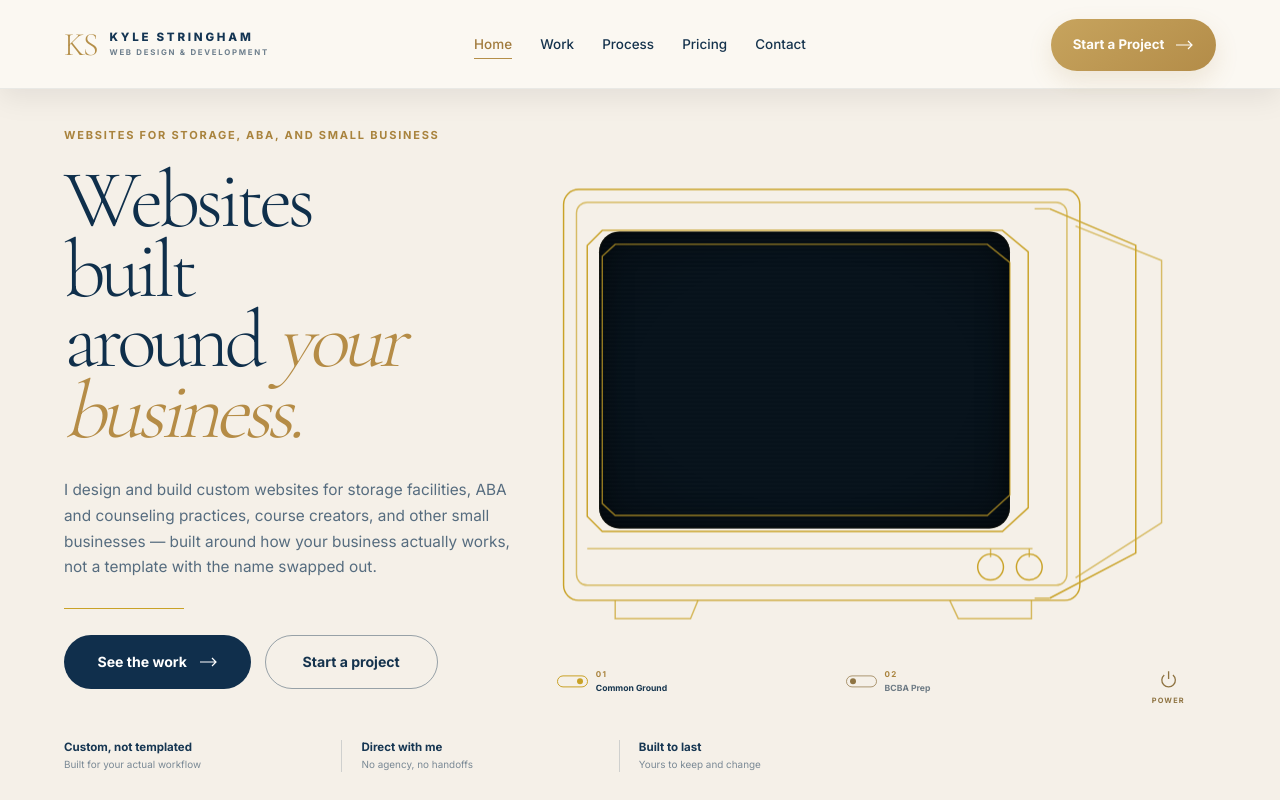
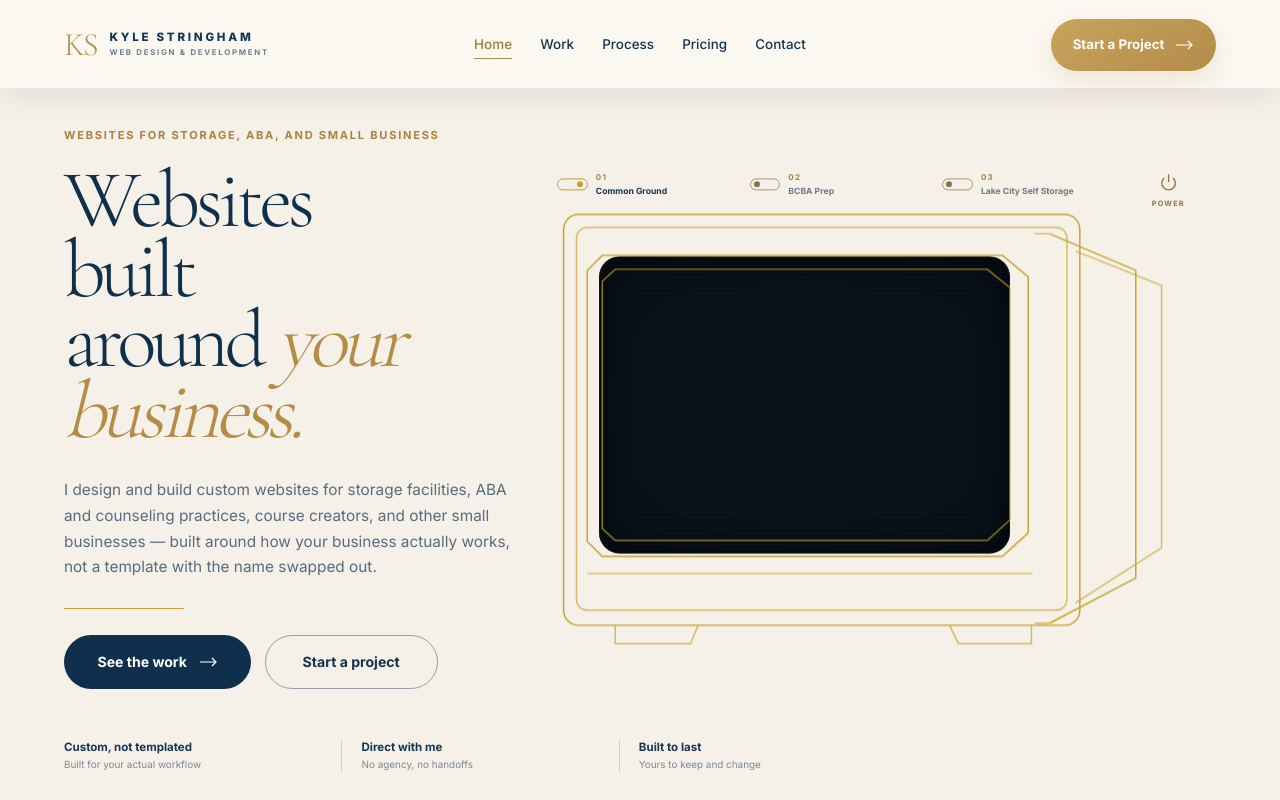
Before and after one commit to kstring00/legendary-octo-palm-tree, a Next.js app: page / in a window 1280 px wide. Shown: the top 800 px of the page. Built offline with nearby package versions, Linux system fonts and the light colour scheme.

Commit message:
Fix CRT controls and add Lake City switch

```diff
--- a/app/RetroCRT.tsx
+++ b/app/RetroCRT.tsx
@@ -20,6 +20,11 @@ const channels: Channel[] = [
     label: "BCBA Prep",
     src: "/hero-crt/bcba-prep.png",
     alt: "BCBA Prep study library homepage showing the nine BCBA exam domains",
+  },
+  {
+    label: "Lake City Self Storage",
+    src: "/work/lake-city-self-storage/home.webp",
+    alt: "Lake City Self Storage homepage showing storage options and the facility",
   },
 ];
 
@@ -46,10 +51,6 @@ function MonitorFrame() {
 
         <path d="M56 374h414" opacity=".62" />
         <path d="M82 422v17h70l7-17M393 422l8 17h68v-17" opacity=".72" />
-
-        <circle cx="431" cy="391" r="12" />
-        <circle cx="467" cy="391" r="12" />
-        <path d="M431 374v8M467 374v8" opacity=".75" />
       </g>
     </svg>
   );
@@ -131,13 +132,9 @@ export default function RetroCRT() {
           </div>
 
           <MonitorFrame />
-        </div>
 
           <div className={styles.controlDeck} aria-label="Project preview controls">
-          <div
-            className={styles.switches}
-            style={{ gridTemplateColumns: `repeat(${channels.length}, minmax(0, 1fr))` }}
-          >
+            <div className={styles.switches}>
               {channels.map((item, index) => {
                 const active = index === activeChannel;
 
@@ -172,6 +169,7 @@ export default function RetroCRT() {
             </button>
           </div>
         </div>
+      </div>
 
       <div className={styles.mobileStatic} aria-label={`${channels[0].label} website preview`}>
         {channels[0].src ? (
```
Lines whose indentation alone changed are shown as unchanged.
